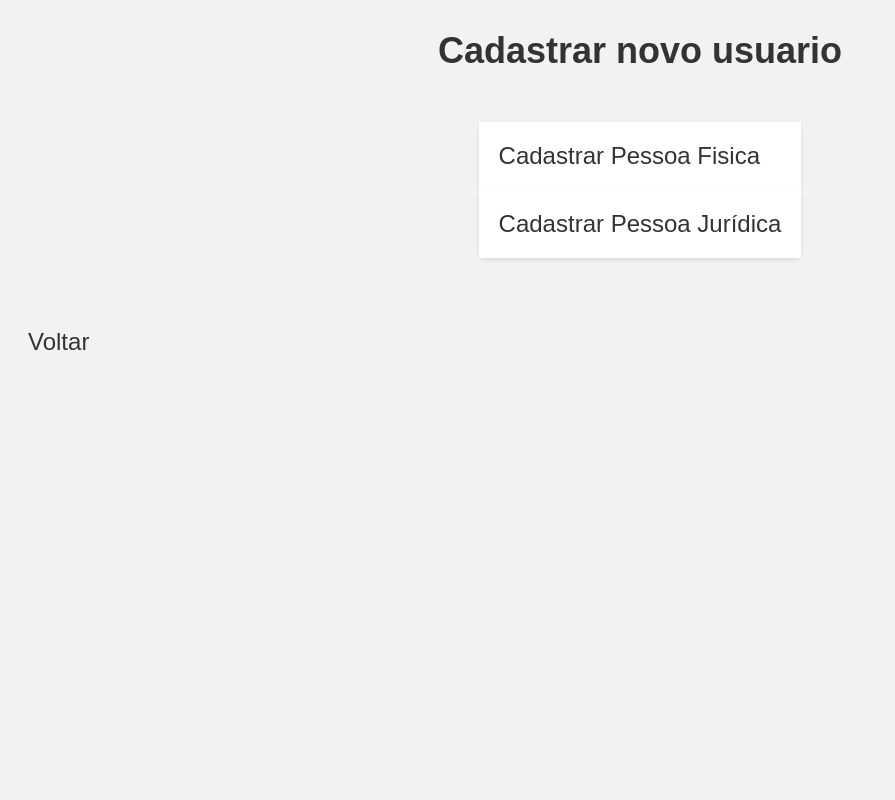
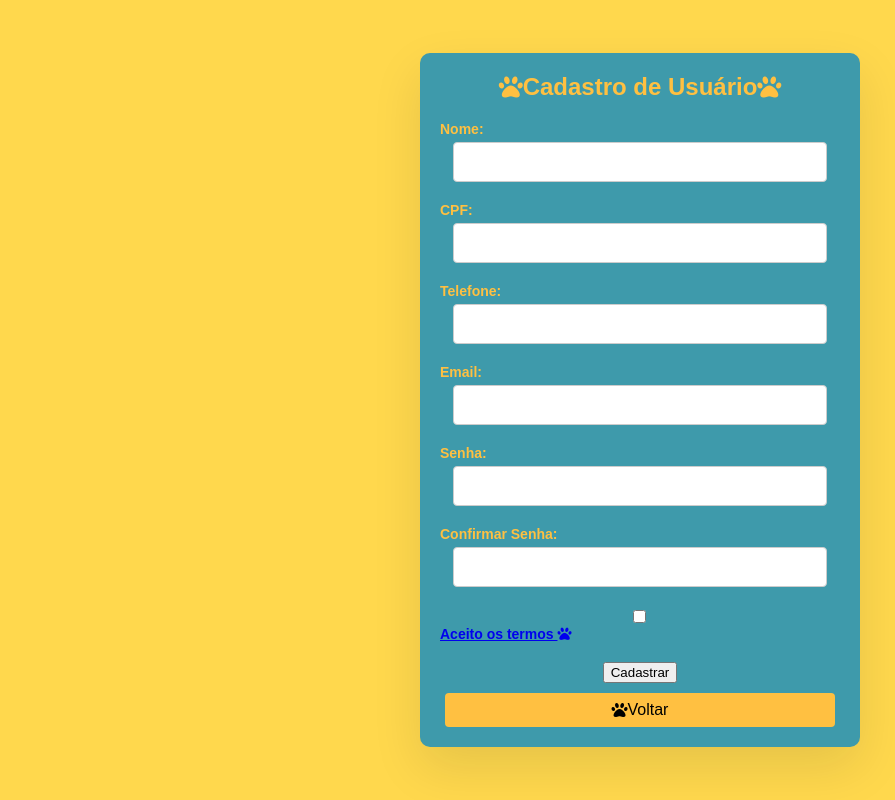
Before and after one commit to Nuklles/ProjetoCanil, a PHP site: page /cadastrar.php in a window 1280 px wide. Shown: the whole page, without its empty margins (0-895 px from the left). Run offline with PHP 8.4, Linux system fonts and the light colour scheme.

Commit message:
Update cadastrar.php

```diff
--- a/Canil/cadastrar.php
+++ b/Canil/cadastrar.php
@@ -1,56 +1,188 @@
 <!DOCTYPE html>
 <html>
 <head>
-	<title>Menu</title>
-	<style>
-		body {
-			font-family: Arial, sans-serif;
-			background-color: #f2f2f2;
-		}
-		h1 {
-			text-align: center;
-			font-size: 36px;
-			color: #333;
-			margin-top: 30px;
-		}
-		ul {
-			list-style: none;
-			padding: 0;
-			margin: 50px auto;
-			display: table;
-		}
-		li {
-			display: table-row;
-			margin-bottom: 20px;
-			background-color: #fff;
-			border-radius: 5px;
-			box-shadow: 0 2px 5px rgba(0,0,0,0.1);
-			transition: all 0.2s ease-in-out;
-		}
-		li:hover {
-			transform: scale(1.05);
-			box-shadow: 0 5px 15px rgba(0,0,0,0.2);
-		}
-		a {
-			display: table-cell;
-			vertical-align: middle;
-			padding: 20px;
-			color: #333;
-			text-decoration: none;
-			font-size: 24px;
-		}
+    <title>Cadastro de Usuário</title>
+    <link rel="stylesheet" href="https://cdnjs.cloudflare.com/ajax/libs/font-awesome/5.15.3/css/all.min.css" integrity="sha512-2r7BR16rjGytrGcxkkK2YX1op6aJ7WUyrxm0xApfQVQhbiyWqUP3rd76T3+3YcJ3mIr2IRv4yAij3E1TDcnFWA==" crossorigin="anonymous" />
+    <style>
+        .background-image {
+            position: fixed;
+            top: 0;
+            left: 0;
+            width: 100%;
+            height: 100%;
+            z-index: -1;
+            background-image: url("https://cdn.discordapp.com/attachments/968520924087328771/1114612833943048212/Yellow_and_Orange_Playful_Pet_Adoption_Promotion_Banner_3.png");
+            background-size: cover;
+            background-repeat: no-repeat;
+        }
 
-	</style>
+        body {
+            background-color: #FFD84D;
+            display: flex;
+            align-items: center;
+            justify-content: center;
+            height: 100vh;
+            margin: 0;
+            font-family: Arial, sans-serif;
+        }
+
+        .container {
+            border-radius: 10px;
+            padding: 20px;
+            box-shadow: 0 20px 50px rgba(10, 20, 30, 0.1);
+            max-width: 400px;
+            width: 100%;
+            text-align: center;
+            background-color: #3E9AAB;
+        }
+
+        h2 {
+            font-size: 24px;
+            color: #FFC041;
+            margin-top: 0;
+            display: flex;
+            align-items: center;
+            justify-content: center;
+        }
+
+        .success {
+            color: green;
+        }
+
+        .error {
+            color: red;
+        }
+
+        .form-field {
+            margin-bottom: 20px;
+            position: relative;
+        }
+
+        .form-field label {
+            font-weight: bold;
+            color: #FFC041;
+            font-size: 14px;
+            display: block;
+            text-align: left;
+            margin-bottom: 5px;
+        }
+
+        .form-field input[type="text"],
+        .form-field input[type="password"],
+        .form-field input[type="email"] {
+            width: 88%;
+            padding: 10px;
+            border: 1px solid #ccc;
+            border-radius: 4px;
+            font-size: 16px;
+            color: #000000;
+            background-color: #FFFFFF;
+            outline: none;
+            transition: border-color 0.3s ease;
+        }
+
+        .form-field input[type="text"]:focus,
+        .form-field input[type="password"]:focus,
+        .form-field input[type="email"]:focus {
+            border-color: #FFC041;
+        }
+
+        .form-field input[type="checkbox"] {
+            margin-right: 5px;
+            vertical-align: middle;
+        }
+
+        .form-field input[type="submit"] {
+            padding: 12px;
+            background-color: #FFC041;
+            color: #FFFFFF;
+            border: none;
+            border-radius: 40px;
+            cursor: pointer;
+            font-weight: bold;
+            transition: background-color 0.3s ease;
+            font-size: 16px;
+            display: flex;
+            align-items: center;
+            justify-content: center;
+            margin-top: 20px;
+        }
+
+        .form-field input[type="submit"]:hover {
+            background-color: #FFD84D;
+        }
+
+        .link {
+            text-align: center;
+            margin-top: 10px;
+            font-size: 14px;
+        }
+
+        .link a {
+            color: #FFC041;
+            text-decoration: none;
+            margin: 0 5px;
+            background-color: #FFC041;
+            color: #000000;
+            font-size: 16px;
+            padding: 8px 16px;
+            border-radius: 4px;
+            display: flex;
+            align-items: center;
+            justify-content: center;
+            text-decoration: none;
+        }
+    </style>
 </head>
 <body>
-	<h1>Cadastrar novo usuario</h1>
+    <div class="container">
+        <h2><i class="fas fa-paw"></i> Cadastro de Usuário <i class="fas fa-paw"></i></h2>
+        <?php if (!empty($successMessage)): ?>
+            <p class="success"><?php echo $successMessage; ?></p>
+        <?php endif; ?>
+        <?php if (!empty($errorMessage)): ?>
+            <p class="error"><?php echo $errorMessage; ?></p>
+        <?php endif; ?>
+        <form method="POST" action="<?php echo $_SERVER['PHP_SELF']; ?>">
+            <div class="form-field">
+                <label for="nome">Nome:</label>
+                <input type="text" id="nome" name="nome" required>
+            </div>
+            <div class="form-field">
+                <label for="cpf">CPF:</label>
+                <input type="text" id="cpf" name="cpf" required>
+            </div>
+            <div class="form-field">
+                <label for="telefone">Telefone:</label>
+                <input type="text" id="telefone" name="telefone" required>
+            </div>
+            <div class="form-field">
+                <label for="email">Email:</label>
+                <input type="email" id="email" name="email" required>
+            </div>
+            <div class="form-field">
+                <label for="senha">Senha:</label>
+                <input type="password" id="senha" name="senha" required>
+            </div>
+            <div class="form-field">
+                <label for="confirmar_senha">Confirmar Senha:</label>
+                <input type="password" id="confirmar_senha" name="confirmar_senha" required>
+            </div>
+            <div class="form-field checkbox">
+                <input type="checkbox" id="checkbox1" name="checkbox1" value="1" required>
+                <label for="checkbox1"><a href="javascript:void(0);" onclick="openTermsPopup()">Aceito os termos <i class="fas fa-paw"></i></a></label>
+            </div>
+            <input type="submit" value="Cadastrar">
+        </form>
+        <div class="link">
+            <a href="cadastrar.php"><i class="fas fa-paw"></i> Voltar</a>
+        </div>
+    </div>
 
-	<ul>
-		<li><a href="cadastrar_usuario.php">Cadastrar Pessoa Fisica</a></li>
-		<li><a href="cadastrar_empresa.php">Cadastrar Pessoa Jurídica</a></li>
-
-
-		</ul>
-        <a href="index.php">Voltar</a>
+    <script>
+        function openTermsPopup() {
+            window.open('termos.html', 'Termos de Uso', 'width=600,height=400');
+        }
+    </script>
 </body>
 </html>
```
